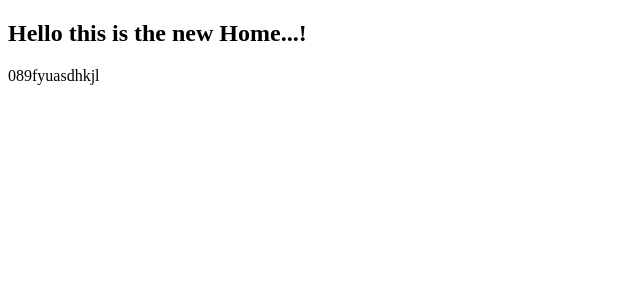
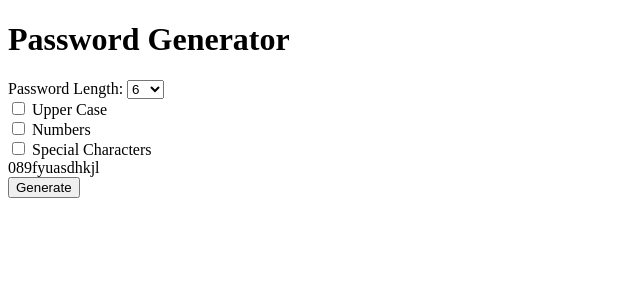
Before and after one commit to MesteRobot/password_generator, a Django app: page / in a window 1280 px wide. Shown: the top 300 px of the page, without its empty margins (0-640 px from the left). Run offline with Django 3.2, Linux system fonts and the light colour scheme.

Commit message:
create the home page with details of the requested random password

```diff
--- a/generator/templates/generator/home.html
+++ b/generator/templates/generator/home.html
@@ -5,7 +5,35 @@
     <title>Home</title>
 </head>
 <body>
-    <H2>Hello this is the new Home...!</H2>
-    {{ password }}
+    <h1>Password Generator</h1>
+    <form action="{% url 'password' %}" method="GET">
+        <label for="length">Password Length:</label>
+        <select name="length">
+            <option value="6">6</option>
+            <option value="7">7</option>
+            <option value="8">8</option>
+            <option value="9">9</option>
+            <option value="10">10</option>
+            <option value="11>11</option>
+            <option value="12">12</option>
+            <option value="13">13</option>
+            <option value="14">14</option>
+            <option value="15">15</option>
+            <option value="16">16</option>
+            <option value="17">17</option>
+            <option value="18">18</option>
+        </select></br>
+        <input type="checkbox" id="uppercase" name="uppercase">
+            <label for="uppercase">Upper Case</label></br>
+        </input>
+        <input type="checkbox" id="number" name="number">
+            <label for="number">Numbers</label></br>
+        </input>
+        <input type="checkbox" id="special" name="special">
+            <label for="special">Special Characters</label></br>
+        </input>
+        <lable id="password">{{ password }}</lable></br>
+        <input type="submit" value="Generate"></input>
+    </form>
 </body>
 </html>
```
